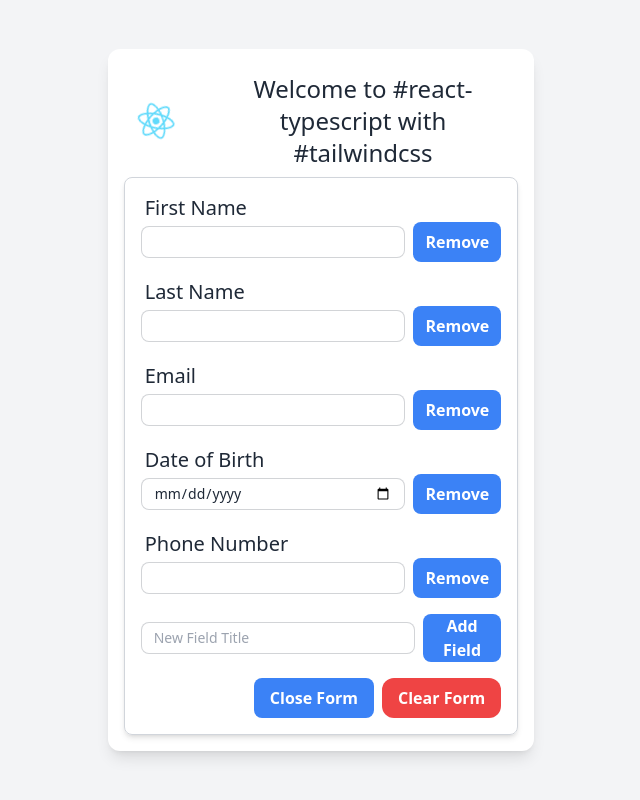
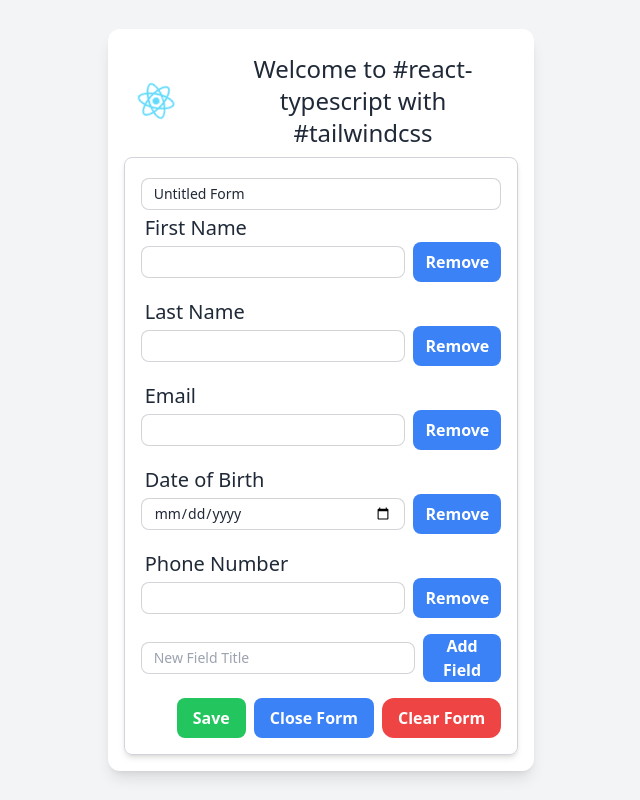
Before and after one commit to AshrafMd-1/form-builder, a React (Create React App) app: page / in a window 1280 px wide. Both pictures are taken after a click on the button "Open Form". Shown: the whole page, without its empty margins (319-959 px from the left). Built offline with nearby package versions, Linux system fonts and the light colour scheme.

Commit message:
Add ability to create forms with title

```diff
--- a/src/components/Form.tsx
+++ b/src/components/Form.tsx
@@ -1,7 +1,20 @@
-import React, { useState } from "react";
+import React, { useEffect, useRef, useState } from "react";
 import LabelledInput from "./LabelledInput";
 
-const formFields = [
+interface formData {
+  id: number;
+  title: string;
+  formFields: formField[];
+}
+
+interface formField {
+  id: number;
+  label: string;
+  type: string;
+  value: string;
+}
+
+const initialFormFields: formField[] = [
   { id: 1, label: "First Name", type: "text", value: "" },
   {
     id: 2,
@@ -29,47 +42,118 @@ const formFields = [
   },
 ];
 
+const getLocalForms: () => formData[] = () => {
+  const savedFormsJSON = localStorage.getItem("savedForms");
+  return savedFormsJSON ? JSON.parse(savedFormsJSON) : [];
+};
+
+const initialState: () => formData = () => {
+  const localForms = getLocalForms();
+  if (localForms.length > 0) {
+    return localForms[0];
+  }
+  const newForm = {
+    id: Number(new Date()),
+    title: "Untitled Form",
+    formFields: initialFormFields,
+  };
+  saveLocalForms([...localForms, newForm]);
+  return newForm;
+};
+
+const saveLocalForms = (localForm: formData[]) => {
+  localStorage.setItem("savedForms", JSON.stringify(localForm));
+};
+
+const saveFormData = (currentState: formData) => {
+  const localForms = getLocalForms();
+  const updateLocalForms = localForms.map((form) =>
+    form.id === currentState.id ? currentState : form,
+  );
+  saveLocalForms(updateLocalForms);
+};
+
 export default function Form(props: { closeFormCB: () => void }) {
-  const [state, setState] = useState(formFields);
+  const [state, setState] = useState(() => initialState());
   const [newField, setNewField] = useState("");
+  const titleRef = useRef<HTMLInputElement>(null);
+
+  useEffect(() => {
+    console.log("Component Mounted");
+    document.title = "Form Editor";
+    titleRef.current?.focus();
+    return () => {
+      document.title = "React App";
+    };
+  }, []);
+
+  useEffect(() => {
+    let timeout = setTimeout(() => {
+      saveFormData(state);
+      console.log("State Saved To Local Storage");
+    }, 1000);
+    return () => {
+      clearTimeout(timeout);
+    };
+  }, [state]);
 
   const addField = () => {
-    setState([
+    setState({
       ...state,
+      formFields: [
+        ...state.formFields,
         {
           id: Number(new Date()),
           label: newField,
           type: "text",
           value: "",
         },
-    ]);
+      ],
+    });
     setNewField("");
   };
 
   const removeField = (id: number) => {
-    setState(state.filter((field) => field.id !== id));
+    setState({
+      ...state,
+      formFields: state.formFields.filter((field) => field.id !== id),
+    });
   };
 
   const clearForm = () => {
-    setState(
-      state.map((field) => ({
+    setState({
+      ...state,
+      formFields: state.formFields.map((field) => ({
         ...field,
         value: "",
       })),
-    );
+    });
   };
 
-  const controlField = (id: number, value: string) => {
-    setState(
-      state.map((field) => ({
-        ...field,
-        value: field.id === id ? value : field.value,
-      })),
-    );
+  const fieldChangeHandler = (id: number, value: string) => {
+    setState({
+      ...state,
+      formFields: state.formFields.map((field) =>
+        field.id === id ? { ...field, value } : field,
+      ),
+    });
   };
+
   return (
     <div className="p-4 border border-gray-300 rounded-lg shadow-md">
-      {state.map((field) => (
+      <div>
+        <input
+          type="text"
+          value={state.title}
+          className="input p-3 block input-bordered input-sm mt-1 mb-1  w-full hover:outline-none focus:outline-none"
+          placeholder="New Field Title"
+          onChange={(e) => {
+            setState({ ...state, title: e.target.value });
+          }}
+          ref={titleRef}
+        />
+      </div>
+      {state.formFields.map((field) => (
         <LabelledInput
           id={field.id}
           key={field.id}
@@ -77,9 +161,10 @@ export default function Form(props: { closeFormCB: () => void }) {
           label={field.label}
           type={field.type}
           removeFieldCB={removeField}
-          controlFieldCB={controlField}
+          fieldChangeHandlerCB={fieldChangeHandler}
         />
       ))}
+
       <div className="flex justify-between items-center mb-4">
         <input
           type="text"
@@ -99,6 +184,12 @@ export default function Form(props: { closeFormCB: () => void }) {
       </div>
       <div className="flex justify-end">
         <button
+          onClick={(_) => saveFormData(state)}
+          className="bg-green-500 hover:bg-green-600 text-white font-bold py-2 px-4 rounded-lg mr-2 focus:outline-none focus:shadow-outline-green active:bg-green-800"
+        >
+          Save
+        </button>
+        <button
           className="bg-blue-500 hover:bg-blue-600 text-white font-bold py-2 px-4 rounded-lg mr-2 focus:outline-none focus:shadow-outline-blue active:bg-blue-800"
           onClick={props.closeFormCB}
         >
--- a/src/components/LabelledInput.tsx
+++ b/src/components/LabelledInput.tsx
@@ -6,7 +6,7 @@ export default function LabelledInput(props: {
   id: number;
   removeFieldCB: (id: number) => void;
   value: string;
-  controlFieldCB: (id: number, value: string) => void;
+  fieldChangeHandlerCB: (id: number, value: string) => void;
 }) {
   return (
     <div key={props.id} className="mb-4">
@@ -18,7 +18,7 @@ export default function LabelledInput(props: {
           className="input p-3 block input-bordered input-sm mt-1 mb-1  w-full hover:outline-none focus:outline-none"
           value={props.value}
           type={props.type}
-          onChange={(e) => props.controlFieldCB(props.id, e.target.value)}
+          onChange={(e) => props.fieldChangeHandlerCB(props.id, e.target.value)}
         />
         <button
           className="ml-2 bg-blue-500 hover:bg-blue-600 text-white font-bold py-2 px-3 rounded-lg focus:outline-none focus:shadow-outline-red active:bg-red-500"
```
Lines whose indentation alone changed are shown as unchanged.
